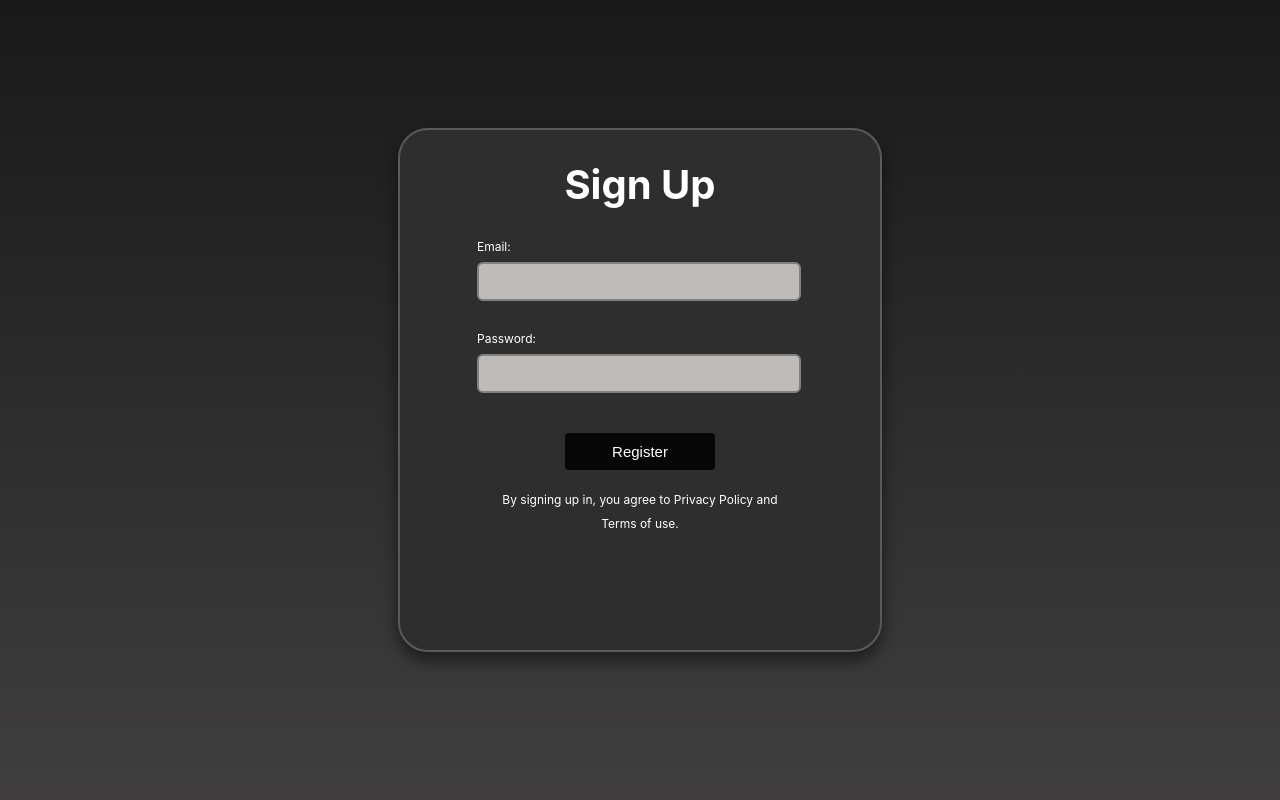
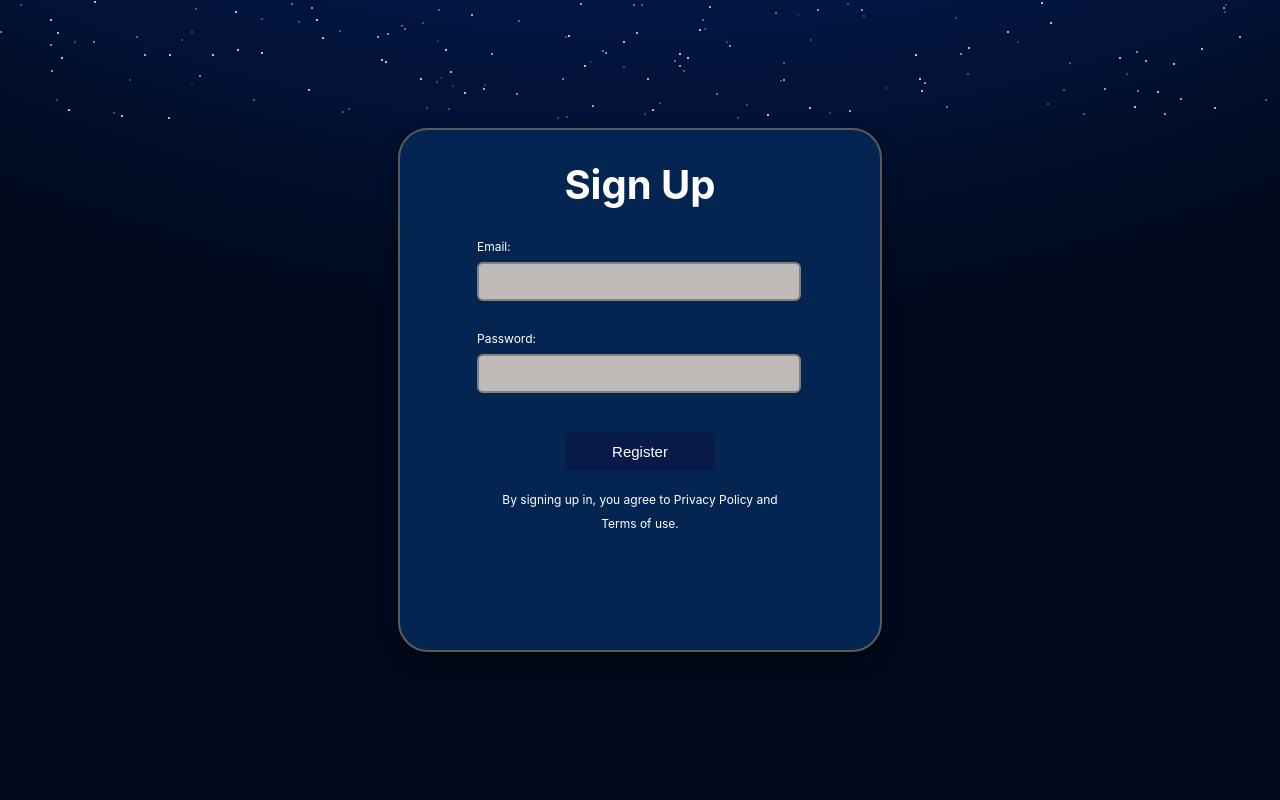
Before and after one commit to madiyarzm/Peppercorn-AI-Back-up, a FastAPI app: page /register in a window 1280 px wide. Run offline with FastAPI, Linux system fonts and the light colour scheme.

Commit message:
finalized register.html

```diff
--- a/templates/login.html
+++ b/templates/login.html
@@ -96,7 +96,7 @@
             border: 10px;
             border-color: #fff;
             border-radius: 4px;
-            background-color: #091949;; /* Dark gray button */
+            background-color: #091949; /* Dark gray button */
             color: #fff;
             cursor: pointer;
             transition: background-color 0.3s;
--- a/templates/register.html
+++ b/templates/register.html
@@ -5,9 +5,9 @@
     <meta name="viewport" content="width=device-width, initial-scale=1.0">
     <title>Registration</title>
     <style>
-        body {
+         body {
         font-family: 'Inter', sans-serif;
-        background: linear-gradient(#1a1919, #403e3e); /* Градиентный фон от светло-розового к темно-серому */
+        background: radial-gradient(circle at 50.2% -175%, rgb(14, 72, 222) 5.2%, #010a1d 75.3%); /* Градиентный фон от светло-розового к темно-серому */
         margin: 0;
         padding: 0;
         display: flex;
@@ -16,12 +16,38 @@
         height: 100vh;
         position: relative; /* Added to position .donthave */
         }
+
+        body {
+            background-color: #000000;
+        }
+
+                /* Stars */
+                .star {
+        position: absolute;
+        width: 2px;
+        height: 2px;
+        background-color: #fff;
+        border-radius: 50%;
+        animation: twinkle 2s infinite;
+        }
+
+        @keyframes twinkle {
+        0% {
+            opacity: 0;
+        }
+        50% {
+            opacity: 1;
+        }
+        100% {
+            opacity: 0.3;
+        }
+        }
         .container {
             width: 400px;
             border: 2px solid rgba(90, 90, 90, 1); /* Создание границы 2px с указанным цветом */
             height: 55%;
             padding: 40px;
-            background-color: rgba(46, 46, 46, 1); /* Темно-серый фон для формы */
+            background-color: #042551; /* Темно-серый фон для формы */
             border-radius: 30px;
             box-shadow: 0 8px 16px rgba(0, 0, 0, 0.5); /* Углубленная тень для большего акцента */
             position: relative; /* Added to position .donthave */
@@ -68,7 +94,7 @@
             padding: 10px;
             border: none;
             border-radius: 4px;
-            background-color: rgba(7, 7, 7, 1); /* Dark gray button */
+            background-color: #091949; /* Dark gray button */
             color: #fff;
             cursor: pointer;
             transition: background-color 0.3s;
@@ -142,6 +168,21 @@
                 alert(`Registration failed: ${data.detail}`);
             }
         });
+
+        const numStars = 150; // Adjust the number of stars as needed
+
+        for (let i = 0; i < numStars; i++) {
+        createStar(i);
+        }
+
+        function createStar(index) {
+        const star = document.createElement("div");
+        star.classList.add("star");
+        star.style.top = Math.random() * 15 + "%";
+        star.style.left = Math.random() * 100 + "%";
+        star.style.animationDelay = Math.random() * 5 + "s";
+        document.body.appendChild(star);
+        }
     </script>
 </body>
 </html>
```
